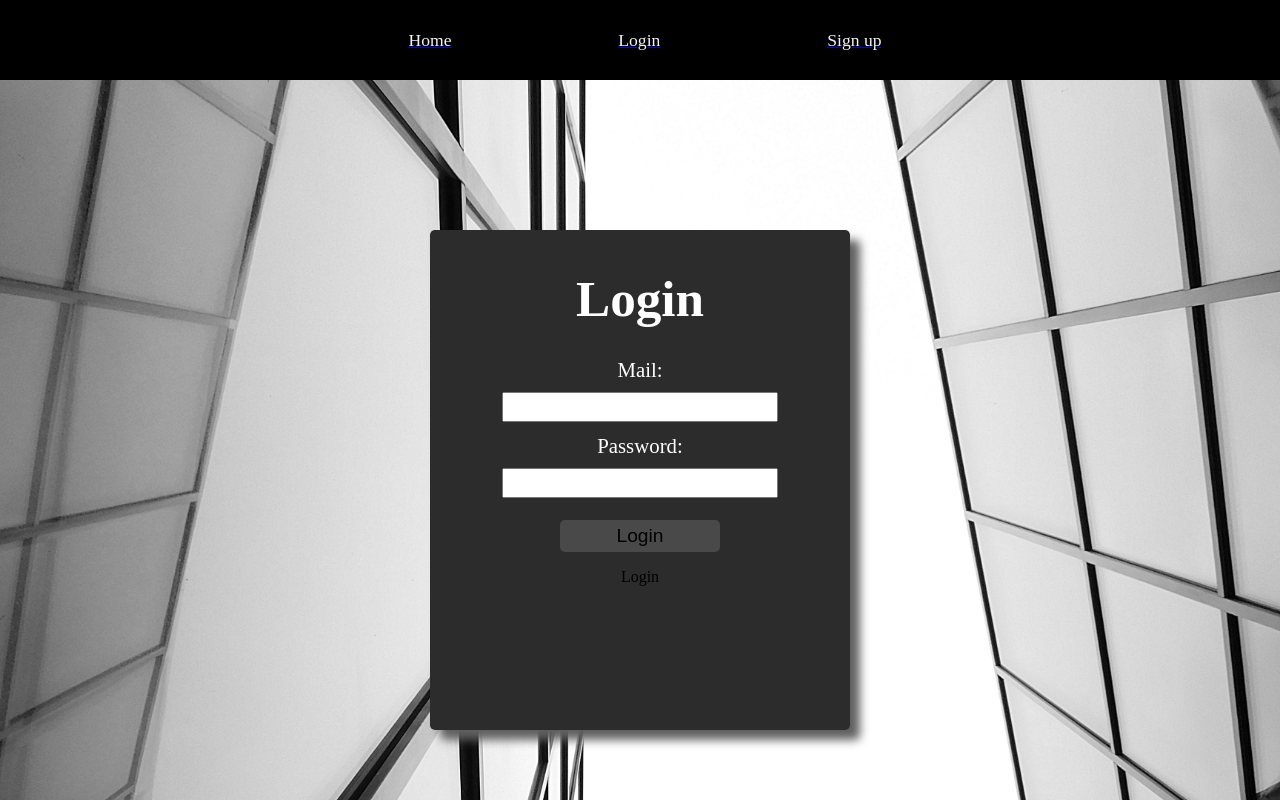
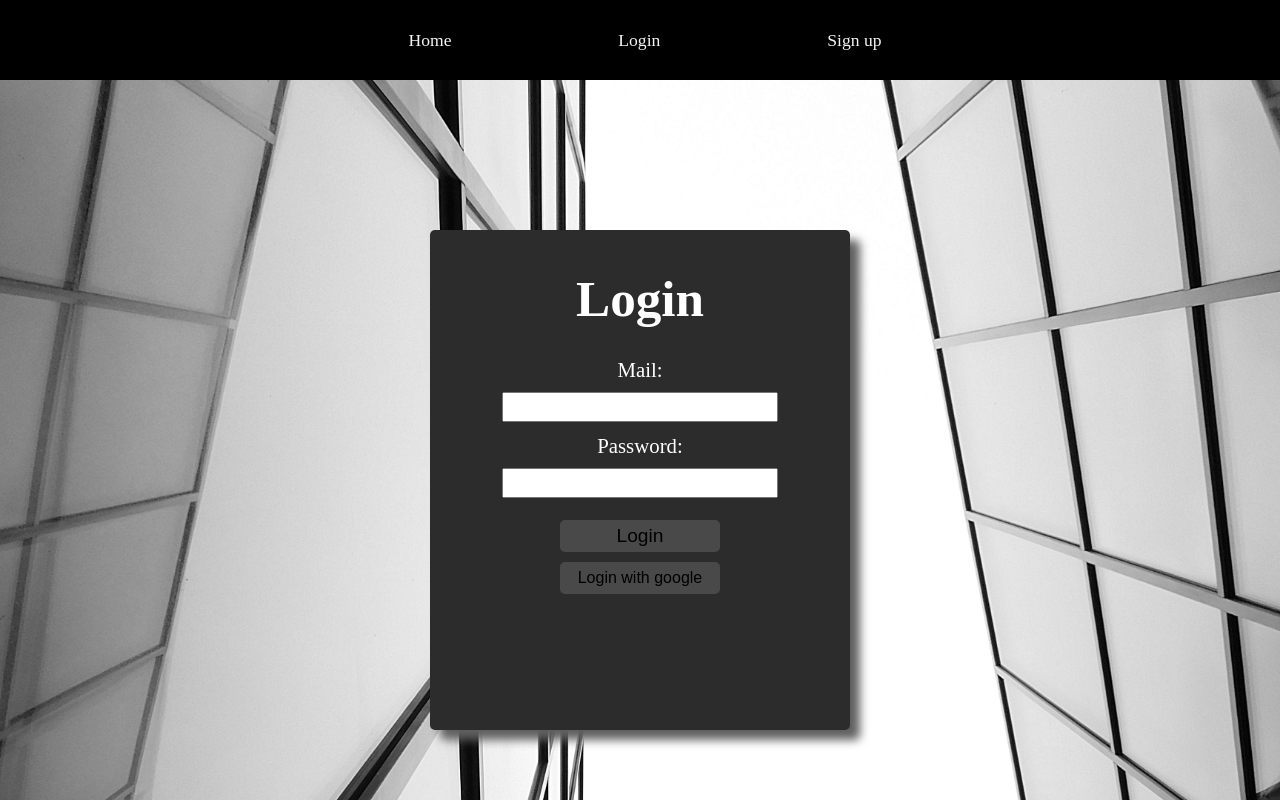
Before and after one commit to Libo99/MERN, a React (Create React App) app in the folder client/: page /Login in a window 1280 px wide. Shown: the top 800 px of the page. Built offline with nearby package versions, Linux system fonts and the light colour scheme; no server answers.

Commit message:
removed loginbutton from navbar and added link to login page, removed text-decoration from links, and hid about component

```diff
--- a/client/src/Components/Home/Home.jsx
+++ b/client/src/Components/Home/Home.jsx
@@ -1,13 +1,13 @@
 import React from "react";
 import styles from "./Home.module.css";
 import Header from "./Header";
-import About from "./About";
+// import About from "./About";
 
 const Home = () => {
   return (
     <div className={styles.Homecontainer}>
       <Header />
-      <About />
+      {/* <About /> */}
     </div>
   );
 };
--- a/client/src/Components/Login/Login.jsx
+++ b/client/src/Components/Login/Login.jsx
@@ -63,7 +63,7 @@ const Login = () => {
             <button className={styles.formbtn} type="submit">
               Login
             </button>
-            <LoginButton />
+            <LoginButton style={styles.formbtn} />
           </form>
         </div>
       </div>
--- a/client/src/Components/Login/LoginButton.jsx
+++ b/client/src/Components/Login/LoginButton.jsx
@@ -3,15 +3,16 @@ import { useAuth0 } from "@auth0/auth0-react";
 // import styles from "../Button.module.css";
 
 
-const LoginButton = () => {
+const LoginButton = (props) => {
   const { loginWithRedirect } = useAuth0();
+  const {style} = props;
 
   return (
-    <p
+    <button className={style} style={{fontSize: '1rem'}}
       onClick={() => loginWithRedirect()}
     >
-      Login
-    </p>
+      Login with google
+    </button>
   );
 };
 
--- a/client/src/Components/NavBar.css
+++ b/client/src/Components/NavBar.css
@@ -9,6 +9,9 @@ nav {
   align-items: center;
   color: white;
   height: 10vh;
+}
+a{
+  text-decoration: none;
 }
 ul {
   display: flex;
--- a/client/src/Components/NavBar.jsx
+++ b/client/src/Components/NavBar.jsx
@@ -2,13 +2,10 @@ import React from "react";
 import "./NavBar.css";
 import { Link } from "react-router-dom";
 import { useAuth0 } from "@auth0/auth0-react";
-import LogoutButton from '../Components/Login/LogoutButton';
-import LoginButton from "./Login/LoginButton";
-
+import LogoutButton from "../Components/Login/LogoutButton";
 
 const NavBar = () => {
-
-  const {isAuthenticated} = useAuth0();
+  const { isAuthenticated } = useAuth0();
   return (
     <nav>
       <ul>
@@ -16,10 +13,8 @@ const NavBar = () => {
           <li>Home</li>
         </Link>
         {!isAuthenticated ? (
-          <Link to="/">
-            <li>
-              <LoginButton />
-            </li>
+          <Link to="/login">
+            <li>Login</li>
           </Link>
         ) : null}
         {!isAuthenticated ? (
```
